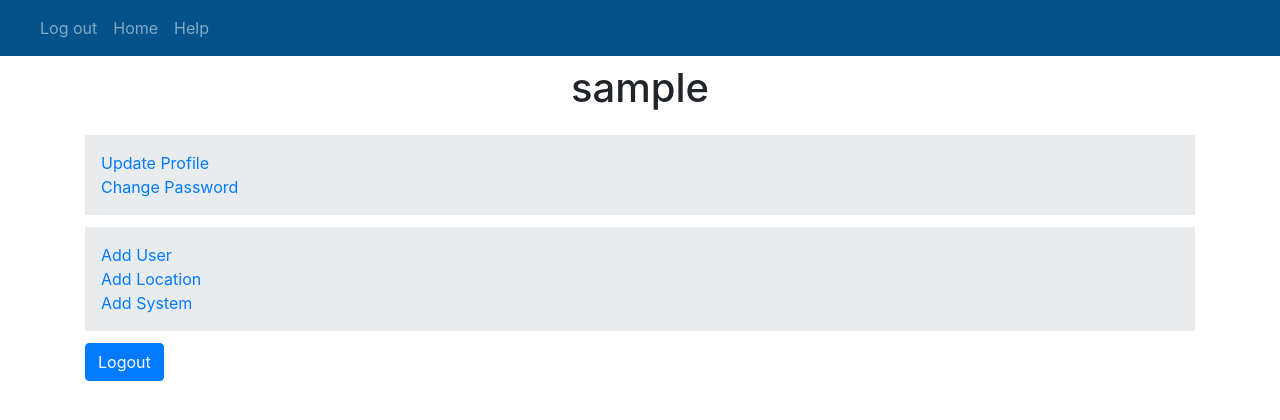
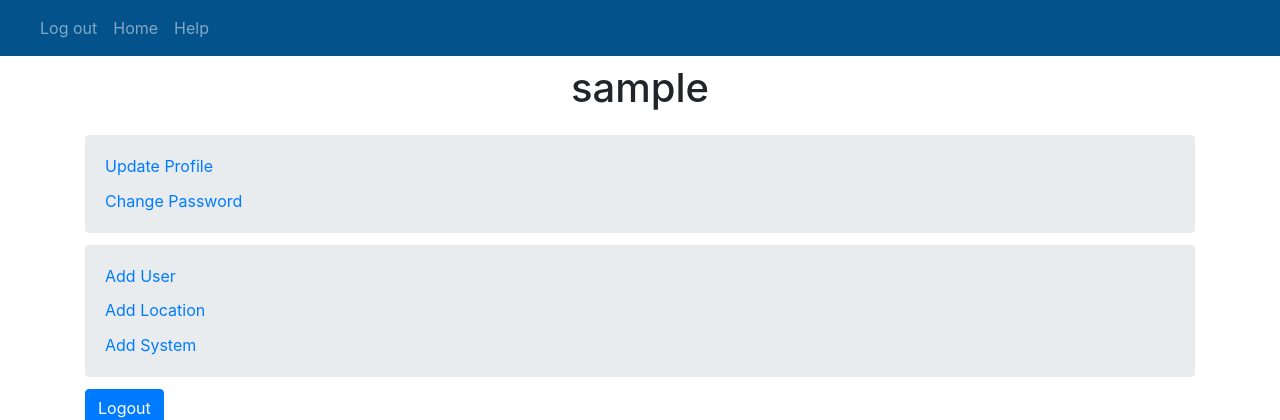
Before and after one commit to rob1st/VTA, a PHP site: page /userAccount.php in a window 1280 px wide. Shown: the top 420 px of the page. Run offline with PHP 8.4, Linux system fonts and the light colour scheme; the visitor is signed in with stand-in values (Sample User, id 1); data that the repository does not hold is empty; some libraries are stand-ins or nearby versions.

Commit message:
margin-bottom, rounded corners, and grey text in user page

```diff
--- a/styles2.css
+++ b/styles2.css
@@ -116,9 +116,14 @@ img {
 }
 
 /* User Page */
+.user-role-title {
+    font-style: italic;
+}
+
 .user-menu {
     margin-bottom: .75rem;
-    padding: 1rem;
+    border-radius: .25rem;
+    padding: 1.2rem 1.25rem 1.25rem;
 }
 
 .user-menu li {
@@ -129,7 +134,9 @@ img {
 
 .superadmin-menu {}
 
-.user-menu-item {}
+.user-menu-item:not(:last-child) {
+    margin-bottom: .65rem;
+}
 
 .admin-menu-item {}
 
--- a/userAccount.php
+++ b/userAccount.php
@@ -10,7 +10,7 @@
     echo '
         <header class="container page-header">
             <h1 class="page-title">'.$username.'</h1>
-            <h3 class="page-subtitle user-role-title">'.$roleT.'</h3>
+            <h3 class="text-secondary page-subtitle user-role-title">'.$roleT.'</h3>
         </header>
     ';
 ?>
```
